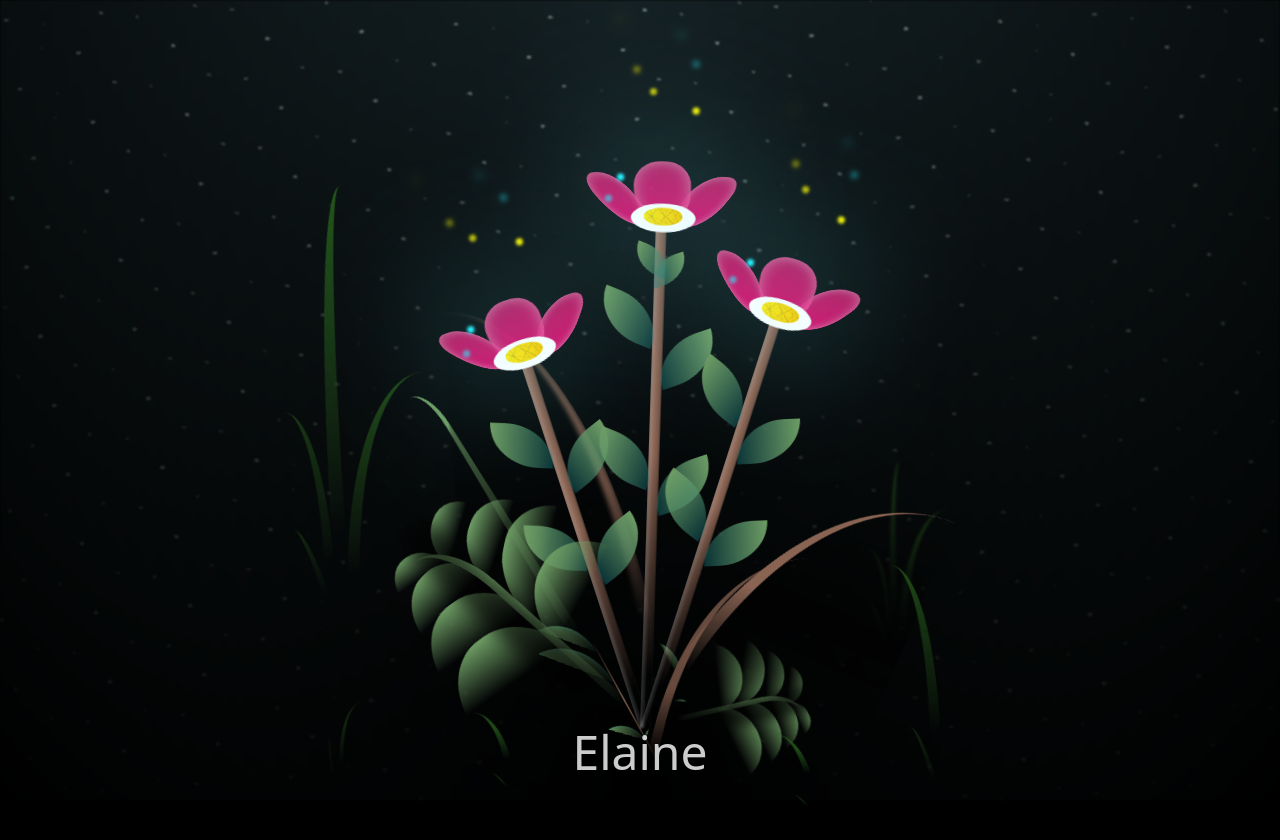
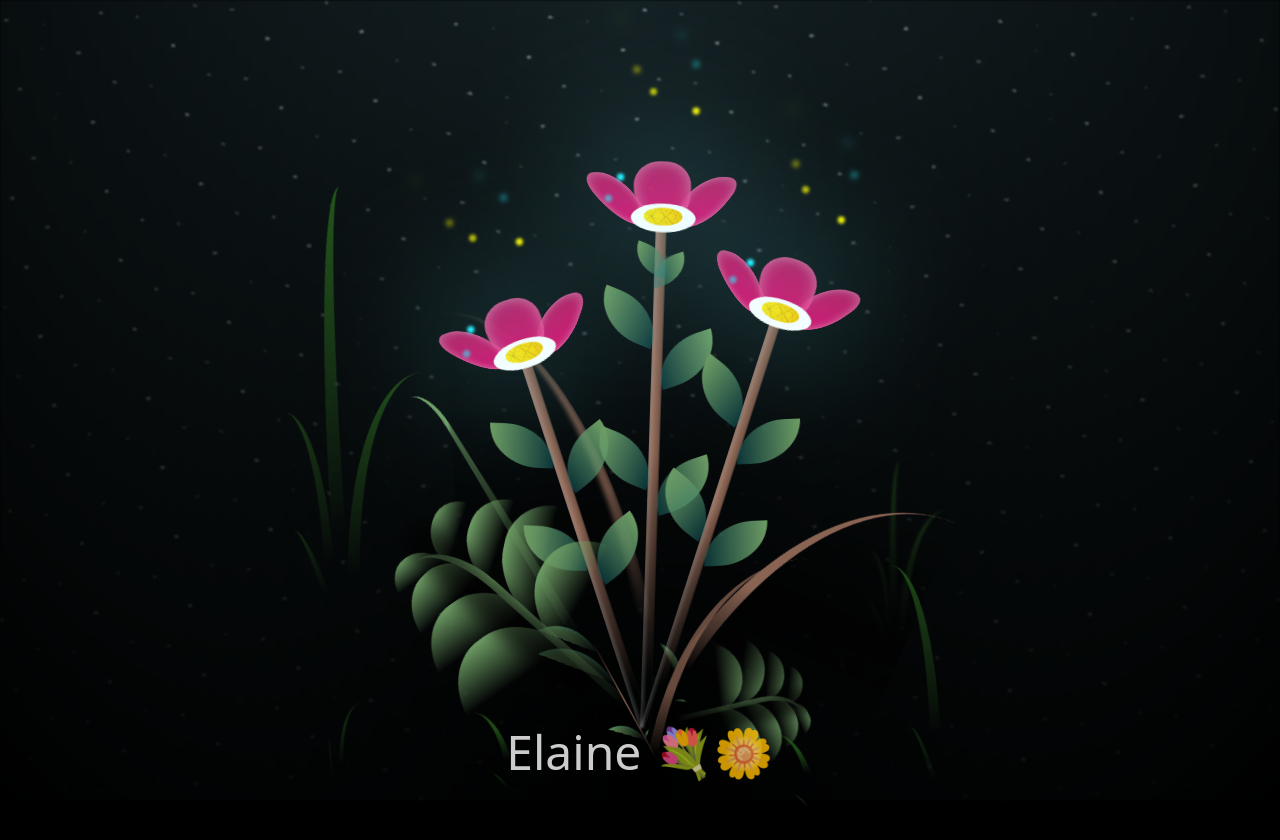
Before and after one commit to dawa00761/dawa, a plain HTML site: page index.html in a window 1280 px wide. Drawn offline with Linux system fonts and the light colour scheme.

Commit message:
Add the new the 💐🌼 icon

```diff
--- a/index.html
+++ b/index.html
@@ -1601,7 +1601,7 @@
   <body>
     <body class="not-loaded">
       <div class="night"></div>
-      <div class="dawa-name-sty">Elaine</div>
+      <div class="dawa-name-sty">Elaine 💐🌼 </div>
       <div class="flowers">
         <div class="flower flower--1">
           <div class="flower__leafs flower__leafs--1">
```
